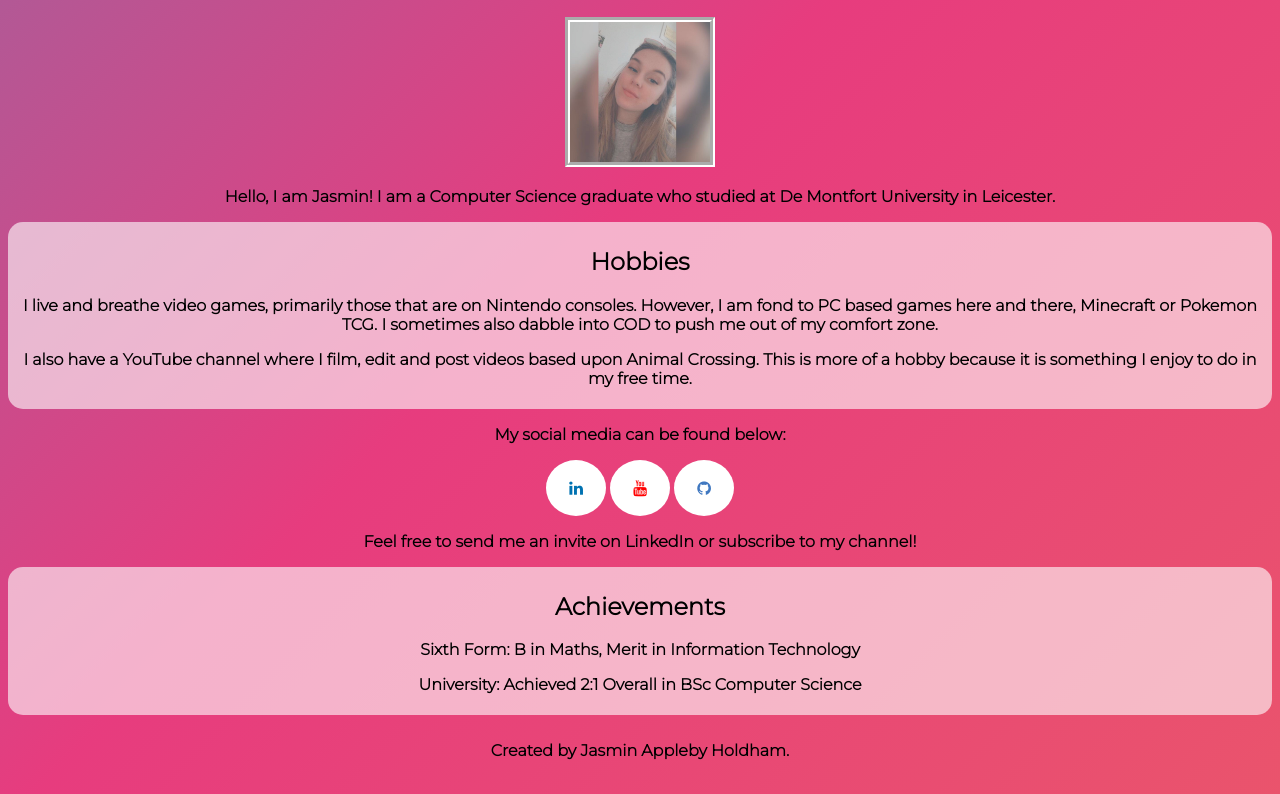
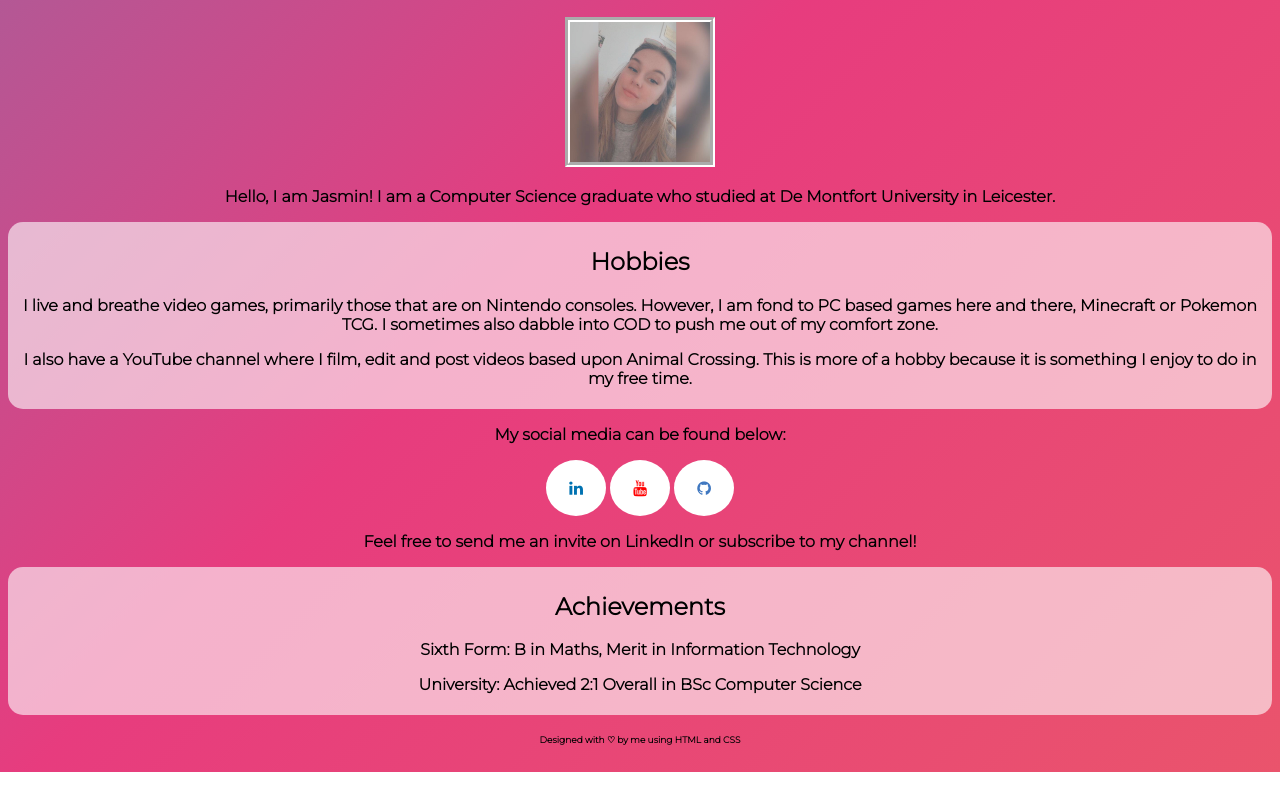
Before and after one commit to jasminappleby/Jasmins-Portfolio, a plain HTML site: page index.html in a window 1280 px wide. Shown: the part 247-1041 px from the top of the page. After the commit the page ends 1019 px from the top, so only its background shows below. Drawn offline with Linux system fonts and the light colour scheme.

Commit message:
made footer font small and changed what it says

```diff
--- a/index.html
+++ b/index.html
@@ -49,7 +49,7 @@
       </section>
     </main>
     <footer>
-      <p>Created by Jasmin Appleby Holdham.</p>
+      <p>Designed with ♡ by me using HTML and CSS</p>
     </footer>
   </body>
 </html>
--- a/styles.css
+++ b/styles.css
@@ -169,6 +169,7 @@ body {
 
   footer {
     padding: 10px;
+    font-size: xx-small;
   }
 
 /* styles for portrait viewing */
```
